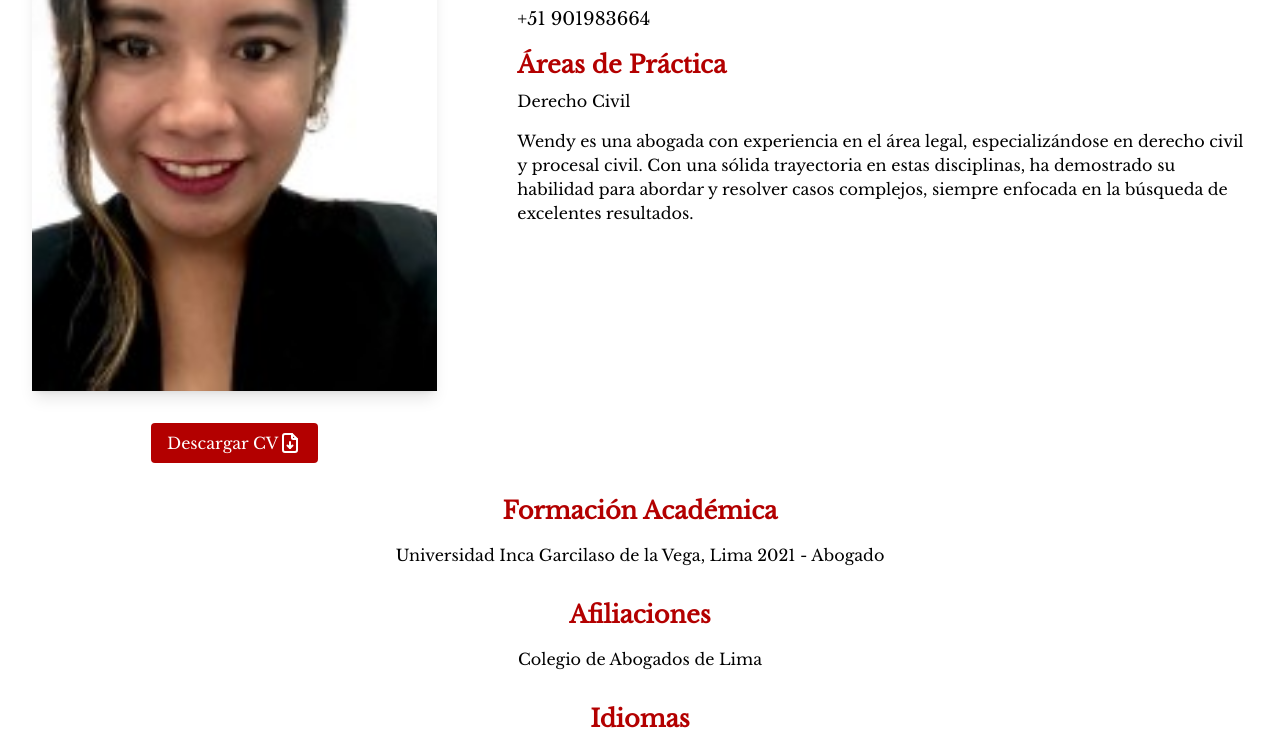
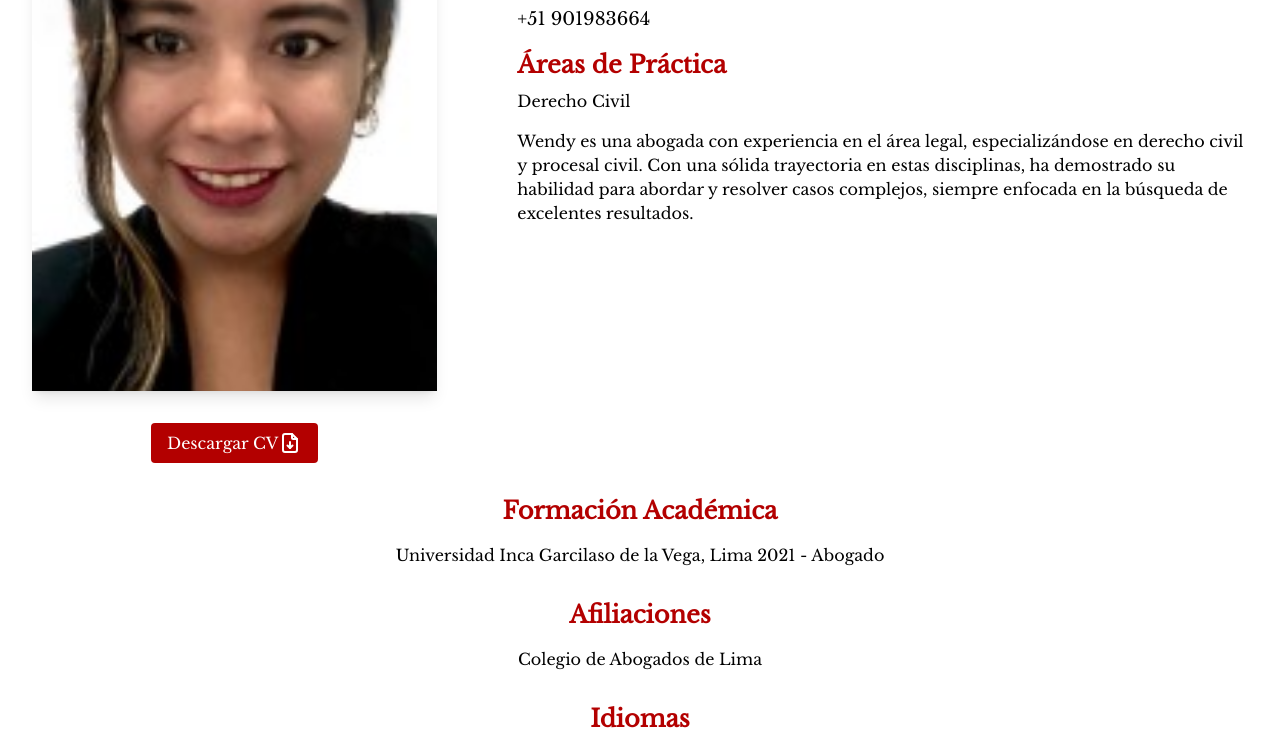
Before and after one commit to Josereyes12/-reaLegalIdeart, an Astro site: page /team/Wendy in a window 1280 px wide. Shown: the part 345-1100 px from the top of the page. Built offline with nearby package versions, Linux system fonts and the light colour scheme; Astro itself is replaced by a stand-in of ours; a web font is replaced by a local one.

```diff
--- a/src/pages/team/Wendy.astro
+++ b/src/pages/team/Wendy.astro
@@ -10,7 +10,7 @@
     <div class="flex flex-col md:flex-row items-start gap-8">
 
       <div class="w-full md:w-1/3 flex-shrink-0 text-center">
-        <img src="/images/MiembrosDelEquipo/Wendy.png" alt="Wendy Morales" class="w-full shadow-lg mb-4 object-cover imagepeq mq1 ">
+        <img src="/images/MiembrosDelEquipo/wendy2.png" alt="Wendy Morales" class="w-full shadow-lg mb-4 object-cover imagepeq mq1 ">
         <div class="flex justificy-center mx-auto max-w-max mt-8">
             <a href="/EnDesarrollo" class="bg-[#B30000] text-white px-4 py-2 rounded flex items-center">
                 Descargar CV <Descarga class="ml-2 "/>
```
Also changed, not shown: public/images/MiembrosDelEquipo/wendy2.png (added).
